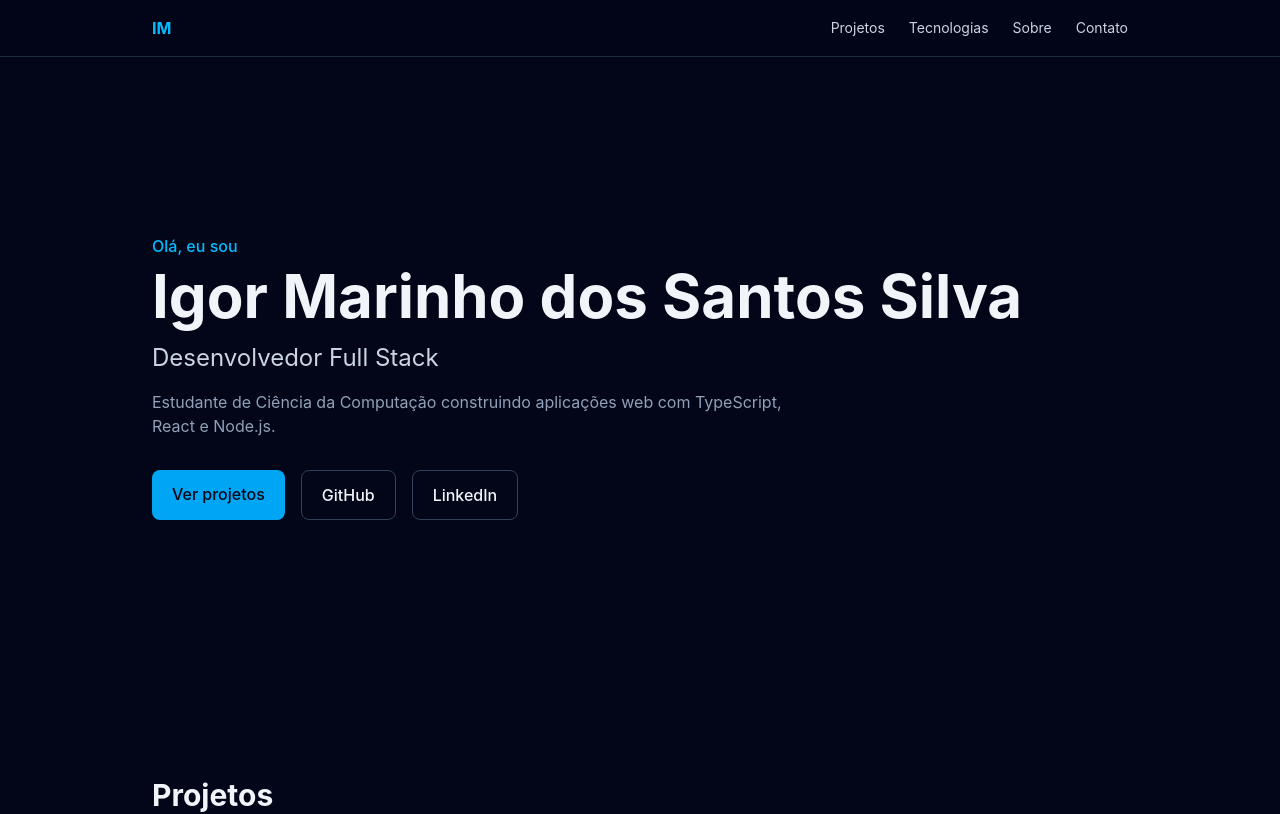
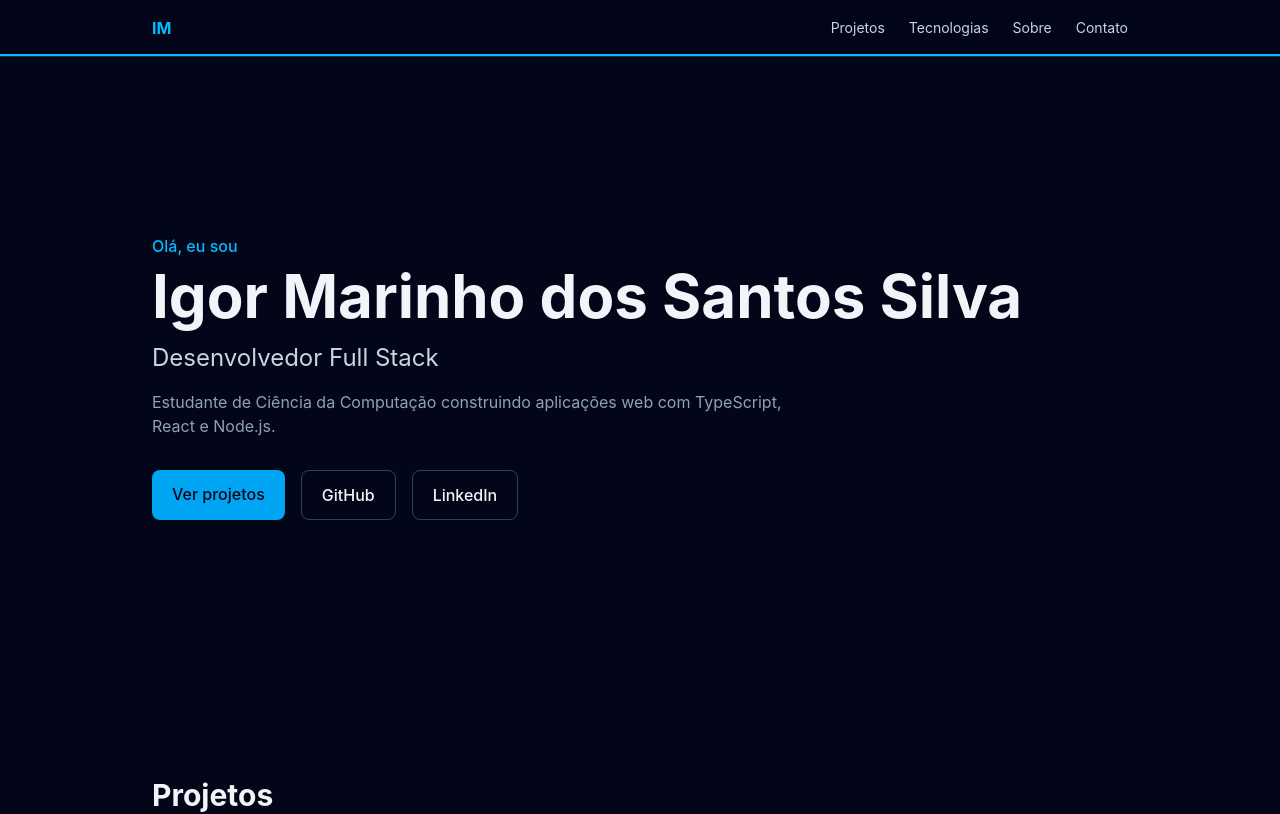
Before and after one commit to IgorMarinho-dev/IgorMarinho-dev.github.io, a React (Vite) app: page / in a window 1280 px wide. Shown: the top 814 px of the page. Built offline with nearby package versions, Linux system fonts and the light colour scheme.

Commit message:
feat: adiciona barra de progresso de scroll no header

```diff
--- a/src/components/Header.tsx
+++ b/src/components/Header.tsx
@@ -1,3 +1,5 @@
+import { motion, useScroll, useSpring } from 'motion/react'
+
 const links = [
   { href: '#projetos', label: 'Projetos' },
   { href: '#tecnologias', label: 'Tecnologias' },
@@ -6,6 +8,13 @@ const links = [
 ]
 
 export default function Header() {
+  const { scrollYProgress } = useScroll()
+  const scaleX = useSpring(scrollYProgress, {
+    stiffness: 120,
+    damping: 30,
+    restDelta: 0.001,
+  })
+
   return (
     <header className="sticky top-0 z-10 border-b border-slate-800 bg-slate-950/80 backdrop-blur">
       <nav className="mx-auto flex max-w-5xl items-center justify-between px-6 py-4">
@@ -22,6 +31,10 @@ export default function Header() {
           ))}
         </ul>
       </nav>
+      <motion.div
+        style={{ scaleX }}
+        className="absolute inset-x-0 bottom-0 h-0.5 origin-left bg-sky-400"
+      />
     </header>
   )
 }
```
